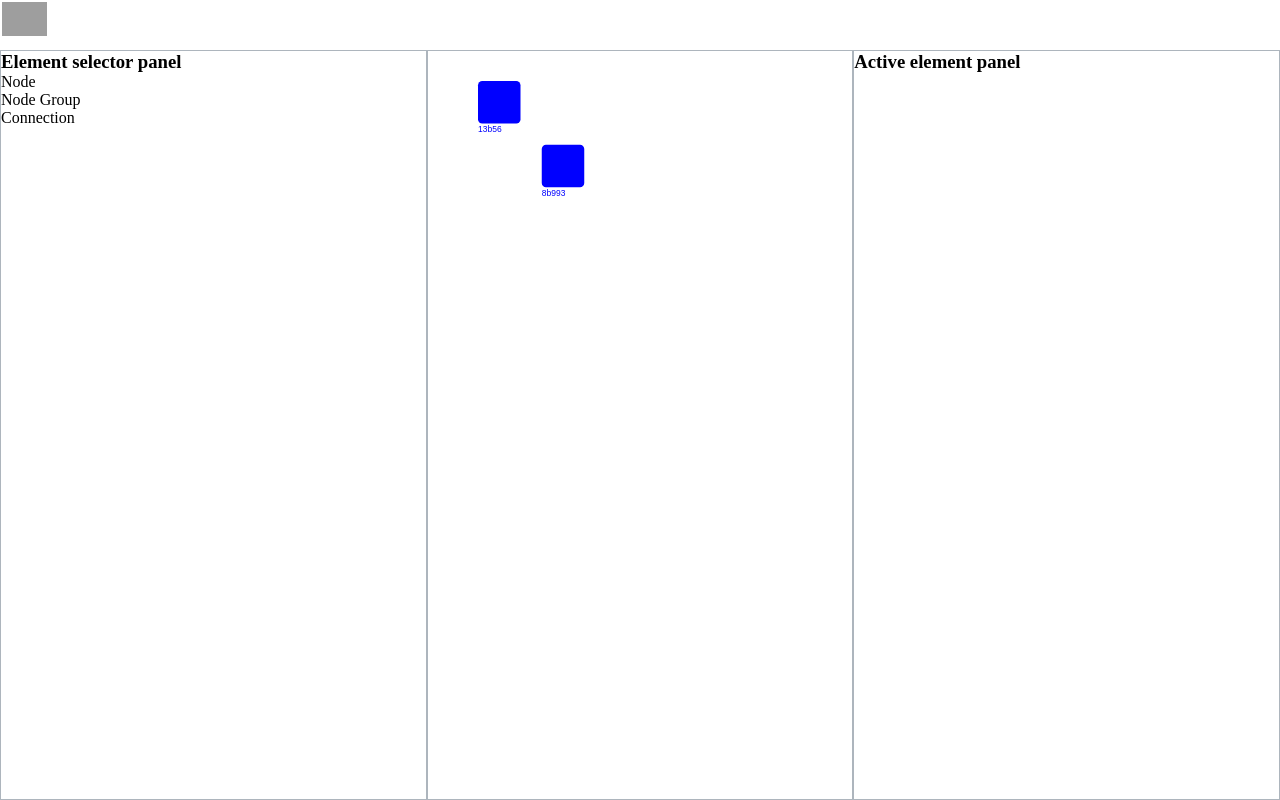
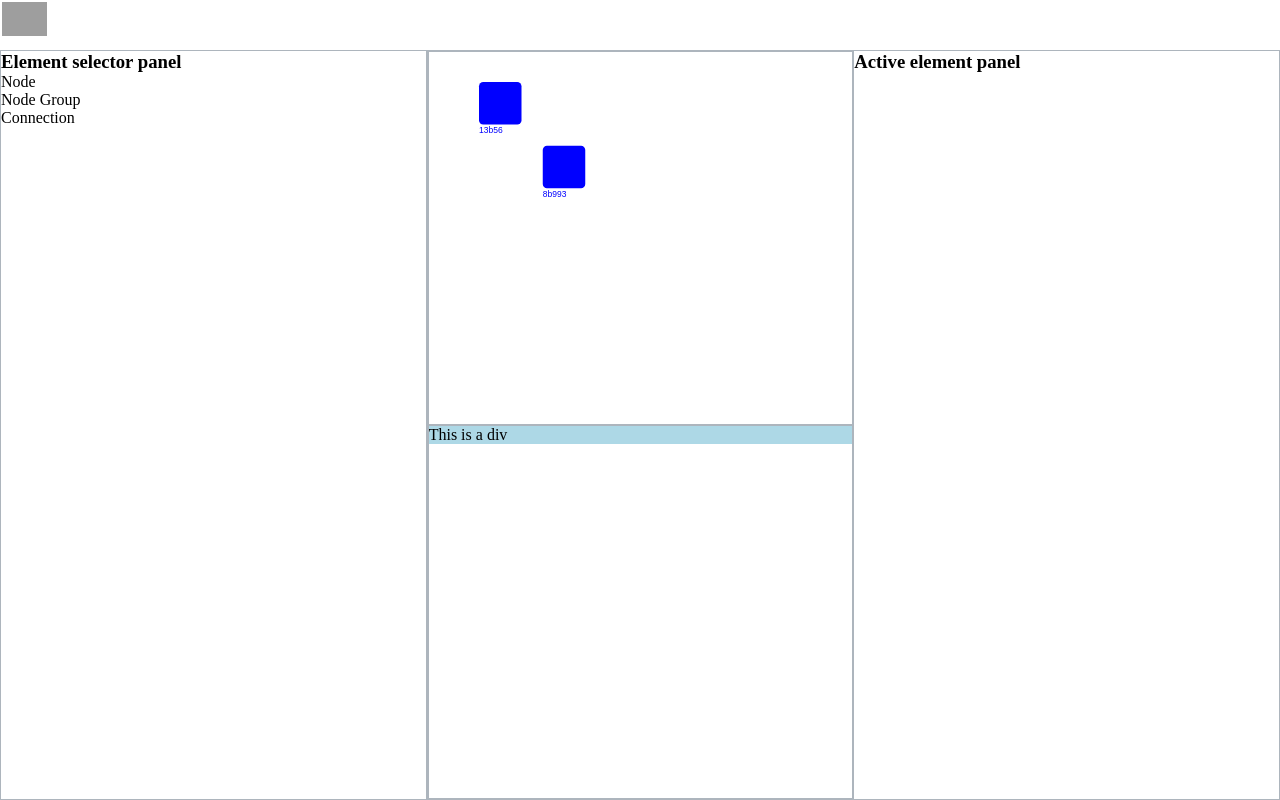
Before and after one commit to tjfranks02/network-manager-gui, a React (Vite) app in the folder ui/: page / in a window 1280 px wide. Built offline with nearby package versions, Linux system fonts and the light colour scheme; grey boxes are pictures that could not be loaded.

Commit message:
Fixed vertical ResizableBox option.

```diff
--- a/ui/src/components/utils/resizable/ResizableBox/ResizableBox.tsx
+++ b/ui/src/components/resizable/ResizableBox/ResizableBox.tsx
@@ -1,7 +1,7 @@
 import { ReactNode, MouseEvent, useState } from "react";
 
-import Point from "../../../../editor/utils/Point";
-import { ResizeHandles } from "../../../../constants/dashboardConstants";
+import Point from "../../../editor/utils/Point";
+import { ResizeHandles } from "../../../constants/dashboardConstants";
 
 import css from "./styles.module.css";
 
--- a/ui/src/components/utils/resizable/ResizableContainer/ResizableContainer.tsx
+++ b/ui/src/components/resizable/ResizableContainer/ResizableContainer.tsx
@@ -8,12 +8,12 @@ import {
   useEffect,
   useRef
 } from "react";
-import { ResizeHandles } from "../../../../constants/dashboardConstants";
-import CanvasUtils from "../../../../editor/utils/canvasUtils";
-import Point from "../../../../editor/utils/Point";
+import { ResizeHandles } from "../../../constants/dashboardConstants";
+import CanvasUtils from "../../../editor/utils/canvasUtils";
+import Point from "../../../editor/utils/Point";
 
 import css from "./styles.module.css";
-import useResizableDimensions from "../../../hooks/useResizableDimensions";
+import useResizableDimensions from "../../hooks/useResizableDimensions";
 
 /**
  * A resizable 2D container for ReziableBox components. Acts similar to a flexbox where you can
@@ -75,7 +75,8 @@ const ResizableContainer = ({ children, direction }: { children: ReactNode, dire
       elemOffset += getChildElementSize(i);
     }
 
-    let delta: number = mousePos.x - (elemOffset + getChildElementSize(index));
+    let mainAxisMouseCoord: number = direction === "column" ? mousePos.x : mousePos.y;
+    let delta: number = mainAxisMouseCoord - (elemOffset + getChildElementSize(index));
 
     let newChildElemSizes: number[] = [...childElemSizes];
     newChildElemSizes[index] = getChildElementSize(index) + delta;
@@ -86,10 +87,6 @@ const ResizableContainer = ({ children, direction }: { children: ReactNode, dire
   const handleResizeHandleClick = (handle: ResizeHandles, childIndex: number) => {
     setActiveChildElement(childIndex);
     setCursor(handle);
-
-    if (handle === ResizeHandles.RIGHT) {
-      resizeChildElement(childIndex);
-    }
   };
 
   const getEnabledResizeHandles = (index: number): ResizeHandles[] => {
--- a/ui/src/pages/Dashboard/Dashboard.tsx
+++ b/ui/src/pages/Dashboard/Dashboard.tsx
@@ -7,9 +7,8 @@ import ElementSelectorPanel from "../../components/editorView/ElementSelectorPan
 import { DEFAULT_NAVBAR_HEIGHT } from "../../constants/dashboardConstants";
 
 import NavBar from "../../components/NavBar/NavBar";
-import ResizableBox from "../../components/utils/resizable/ResizableBox/ResizableBox.tsx";
-import ResizableContainer from
-  "../../components/utils/resizable/ResizableContainer/ResizableContainer.tsx";
+import ResizableBox from "../../components/resizable/ResizableBox/ResizableBox.tsx";
+import ResizableContainer from "../../components/resizable/ResizableContainer/ResizableContainer.tsx";
 
 import css from "./styles.module.css";
 
@@ -41,13 +40,18 @@ const Dashboard = () => {
           <ResizableBox>
             <ElementSelectorPanel />
           </ResizableBox>
-          {/* <ResizableBox>
-            <ResizableContainer direction="row"> */}
+          <ResizableBox>
+            <ResizableContainer direction="row">
               <ResizableBox>
                 <Canvas />
               </ResizableBox>
-            {/* </ResizableContainer>
-          </ResizableBox> */}
+              <ResizableBox>
+                <div style={{ backgroundColor: "lightblue" }}>
+                  This is a div
+                </div>
+              </ResizableBox>
+            </ResizableContainer>
+          </ResizableBox>
           <ResizableBox>
             <ActiveElementPanel activeElement={activeElement} />
           </ResizableBox>
```
Also changed, not shown: ui/src/components/resizable/ResizableBox/styles.module.css (added), ui/src/components/resizable/ResizableContainer/styles.module.css (renamed from ui/src/components/utils/resizable/ResizableContainer/styles.module.css).
